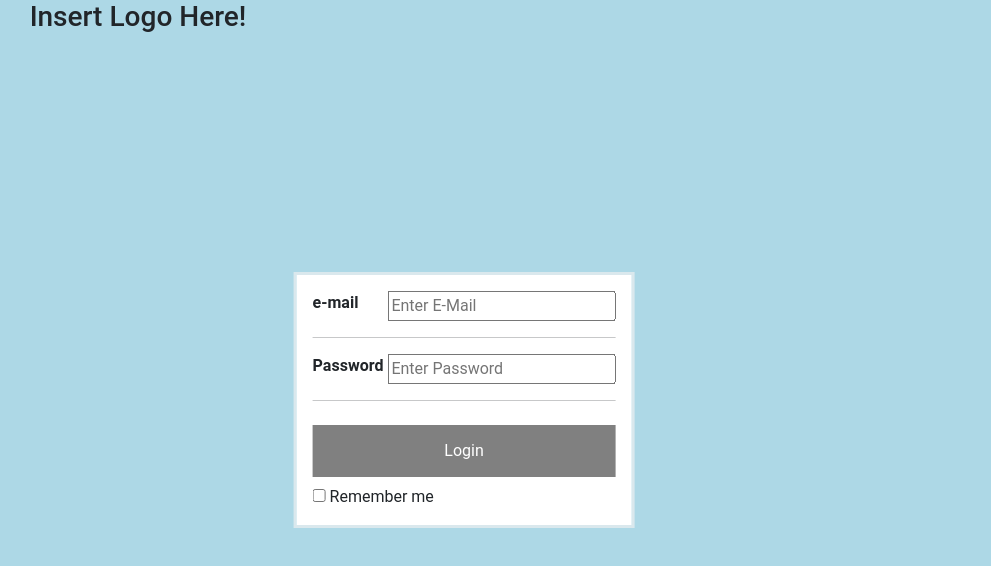
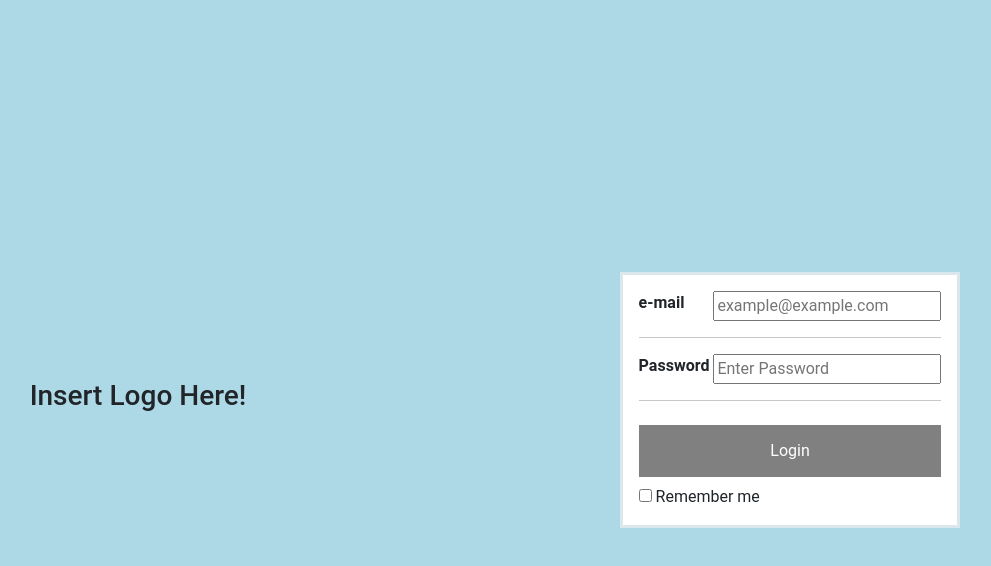
Before and after one commit to shady-azouz/Azouz-Movie-Database-App, an Angular app: page / in a window 1280 px wide. Shown: the top 566 px of the page, without its empty margins (176-1167 px from the left). Built offline with nearby package versions, Linux system fonts and the light colour scheme.

Commit message:
mod: center login form

```diff
--- a/src/app/app.component.ts
+++ b/src/app/app.component.ts
@@ -1,9 +1,11 @@
 import { Component } from '@angular/core';
+import { LoginService } from './login.service';
 
 @Component({
   selector: 'app-root',
   templateUrl: './app.component.html',
-  styleUrls: ['./app.component.css']
+  styleUrls: ['./app.component.css'],
+  providers: [LoginService]
 })
 export class AppComponent {
   title = 'Azouz-Movie-Database-App';
--- /dev/null
+++ b/src/app/login.service.ts
@@ -0,0 +1,25 @@
+import { Injectable } from '@angular/core';
+
+@Injectable({
+  providedIn: 'root'
+})
+export class LoginService {
+  accounts = [{name: 'Shady Azouz', email: 'shady.azouz@gmail.com', password: 'dummyPassword'}]
+
+  constructor() { }
+
+  validateLoginAttempt(email: string, password: string) {
+    var valid = false;
+    for(var account of this.accounts) {
+      if (account.email == email && account.password == password){
+        valid = true;
+        break;
+      }
+    }
+    return valid;
+  }
+
+  signUp(name: string, email: string, password: string) {
+    this.accounts.push({name: name, email: email, password: password});
+  }
+}
--- a/src/app/login/login.component.css
+++ b/src/app/login/login.component.css
@@ -1,8 +1,17 @@
+.row {
+    height: 100%;
+}
 .centered {
-    position: absolute;
-    top: 50%;
-    left: 50%;
-    transform: translate(-50%, -50%);
+    position: center;
+    /* top: 50%;
+    left: 50%; */
+    /* transform: translate(-50%, -50%); */
+}
+
+.flex-center {
+    display: flex;
+    align-self: center;
+    justify-self: center;
 }
 
 .flex-container {
--- a/src/app/login/login.component.html
+++ b/src/app/login/login.component.html
@@ -3,14 +3,15 @@
         <h3>Insert Logo Here!</h3>
     </div>
     <div class="right col-sm-6">
-        <form class="centered" (ngSubmit)="onSubmit()" #f="ngForm">
+        <div class="flex-center">
+            <form class="flex-center" (ngSubmit)="onSubmit()" #f="ngForm">
                 <div class="custom-container">
                     <div class="flex-container">
                         <label for="email"><strong>e-mail</strong></label>
                         <input
                             class="input"
                             type="text"
-                        placeholder="Enter E-Mail"
+                            placeholder="example@example.com"
                             minlength="3"
                             name="email"
                             ngModel
@@ -51,3 +52,4 @@
             </form>
         </div>
     </div>
+</div>
--- a/src/app/login/login.component.ts
+++ b/src/app/login/login.component.ts
@@ -1,5 +1,6 @@
 import { Component, ElementRef, OnInit, ViewChild } from '@angular/core';
 import { NgForm } from '@angular/forms';
+import { LoginService } from '../login.service';
 
 @Component({
   selector: 'app-login',
@@ -9,7 +10,7 @@ import { NgForm } from '@angular/forms';
 export class LoginComponent implements OnInit {
   @ViewChild('f') signinForm!: NgForm;
 
-  constructor() { }
+  constructor(private loginService: LoginService) { }
 
   ngOnInit(): void {
   }
@@ -21,11 +22,10 @@ export class LoginComponent implements OnInit {
   onSubmit() {
     console.log(this.signinForm.value);
     console.log("Validation: " + this.signinForm.valid);
+    if (this.loginService.validateLoginAttempt(this.signinForm.value.email, this.signinForm.value.password))
+      console.log('Signed In');
+    else
+      console.log('Signe In Failed!')
 
-    if (this.signinForm.valid) {
-
-    } else {
-
-    }
   }
 }
```
Also changed, not shown: 1 other file (tests, documents, lock files or other folders). Lines whose indentation alone changed are shown as unchanged.
